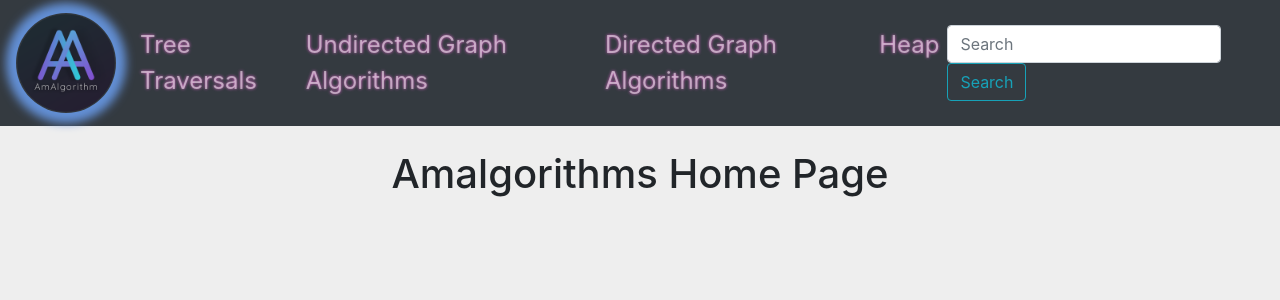
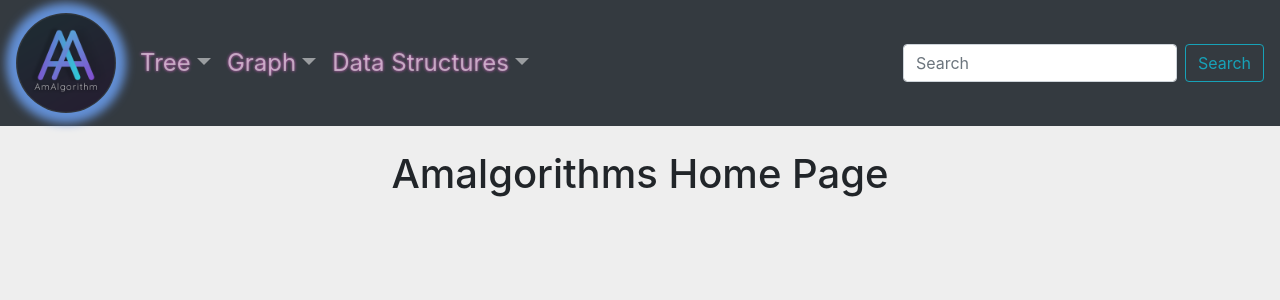
Before and after one commit to luaywadie/AmAlgorithms, a React (Create React App) app in the folder visualizations-app/: page / in a window 1280 px wide. Shown: the top 300 px of the page. Built offline with nearby package versions, Linux system fonts and the light colour scheme.

Commit message:
dropdown menu

```diff
--- a/visualizations-app/src/Components/NavigationBar.js
+++ b/visualizations-app/src/Components/NavigationBar.js
@@ -7,6 +7,7 @@ import {
   Form,
   Button,
   FormControl,
+  NavDropdown,
 } from 'react-bootstrap';
 
 import TreeTraversals from '../Components/TreeTraversals';
@@ -30,18 +31,34 @@ const NavigationBar = () => {
             />
           </Navbar.Brand>
           <Nav className="mr-auto">
-            <Nav.Link as={Link} to="/tree_traversals" className="nav-link">
-              Tree Traversals
-            </Nav.Link>
-            <Nav.Link as={Link} to="/undirected_graph_algorithms">
-              Undirected Graph Algorithms
-            </Nav.Link>
-            <Nav.Link as={Link} to="/directed_graph_algorithms">
-              Directed Graph Algorithms
-            </Nav.Link>
-            <Nav.Link as={Link} to="/heap">
-              Heap
-            </Nav.Link>
+            <NavDropdown title="Tree">
+              <NavDropdown.Item as={Link} to="/tree_traversals">
+                Tree Traversals
+              </NavDropdown.Item>
+            </NavDropdown>
+
+            <NavDropdown title="Graph">
+              <NavDropdown.Item
+                eventKey="1"
+                as={Link}
+                to="/directed_graph_algorithms"
+              >
+                Directed Graph Algorithms
+              </NavDropdown.Item>
+              <NavDropdown.Item
+                eventKey="2"
+                as={Link}
+                to="/undirected_graph_algorithms"
+              >
+                Undirected Graph Algorithms
+              </NavDropdown.Item>
+            </NavDropdown>
+
+            <NavDropdown title="Data Structures">
+              <NavDropdown.Item eventKey="1" as={Link} to="/heap">
+                Heap
+              </NavDropdown.Item>
+            </NavDropdown>
           </Nav>
           <Form inline>
             <FormControl type="text" placeholder="Search" className="mr-sm-2" />
--- a/visualizations-app/src/Components/data-structures/Heap.js
+++ b/visualizations-app/src/Components/data-structures/Heap.js
@@ -377,7 +377,7 @@ class Heap extends Component {
             </table>
           </div>
           <div className={'row'}>
-            <h5 id={'root-extracted'}></h5>
+            <h5 id={'root-extracted'}> </h5>
           </div>
           <div className={'row'}>
             <h4>Input List</h4>
```
